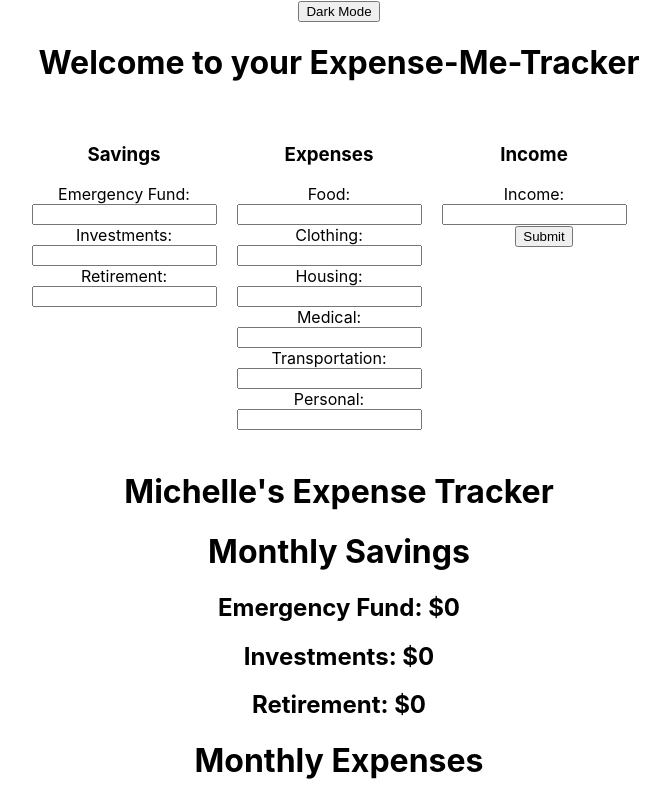
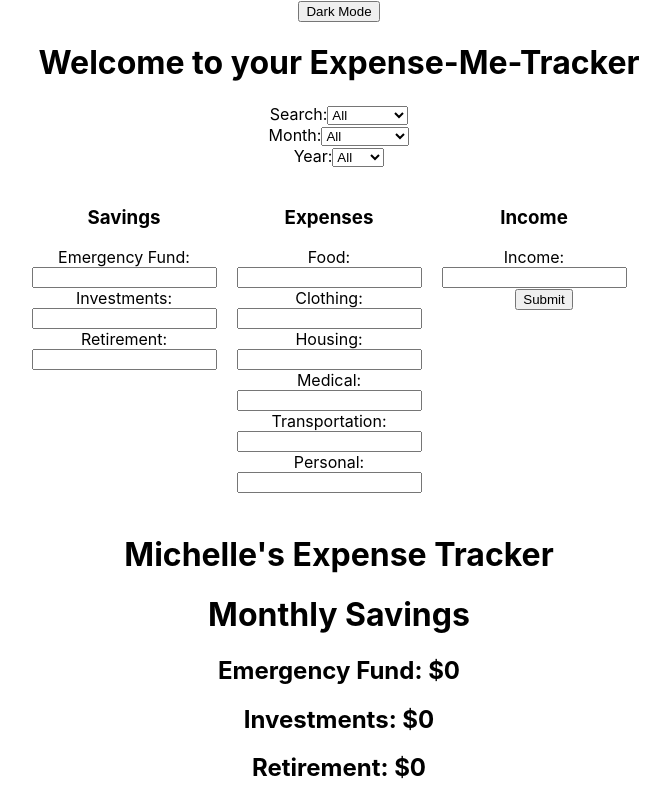
Before and after one commit to michellewong27/expense-me-tracker, a React (Create React App) app in the folder expense-me-tracker/: page / in a window 1280 px wide. Shown: the top 800 px of the page, without its empty margins (301-971 px from the left). Built offline with nearby package versions, Linux system fonts and the light colour scheme.

Commit message:
Filter Containter Class Component

```diff
--- a/expense-me-tracker/src/App.js
+++ b/expense-me-tracker/src/App.js
@@ -3,6 +3,7 @@ import React from 'react';
 import data from './data.js';
 import Form from'./Form';
 import ExpenseListItem from './ExpenseListItem';
+import FilterContainer from './FilterContainer';
 
 class App extends React.Component{
   state = {
@@ -45,6 +46,7 @@ class App extends React.Component{
     <div className="App" style={{backgroundColor: this.state.backgroundColor, color:this.state.fontColor}}>
       <button onClick={this.darkMode}>{this.state.darkModeBtn}</button>
       <h1>Welcome to your Expense-Me-Tracker</h1>
+      <FilterContainer />
       <Form />
       {this.renderExpenses()}
     </div>
--- /dev/null
+++ b/expense-me-tracker/src/FilterContainer.js
@@ -0,0 +1,47 @@
+import React from 'react';
+
+class FilterContainer extends React.Component{
+  render(){
+    return (
+      <div className="filter-options">
+        <form>
+          <label className="filter-label"> Search:
+            <select defaultValue="all">
+              <option value="All">All</option>
+              <option value="Savings">Savings</option>
+              <option value="Expenses">Expenses</option>
+              <option value="Income">Income</option>
+            </select>
+          </label>
+        </form>
+          <label className="filter-label"> Month:
+            <select defaultValue="all">
+              <option value="All">All</option>
+              <option value="January">January</option>
+              <option value="February">February</option>
+              <option value="March">March</option>
+              <option value="April">April</option>
+              <option value="May">May</option>
+              <option value="June">June</option>
+              <option value="July">July</option>
+              <option value="August">August</option>
+              <option value="September">September</option>
+              <option value="October">October</option>
+              <option value="November">November</option>
+              <option value="December">December</option>
+            </select>
+          </label>
+          <label className="filter-label"> Year:
+            <select defaultValue="all">
+              <option value="All">All</option>
+              <option value="2019">2019</option>
+              <option value="2020">2020</option>
+              <option value="2021">2021</option>
+            </select>
+          </label>
+      </div>
+    )
+  }
+}
+
+export default FilterContainer
--- a/expense-me-tracker/src/data.js
+++ b/expense-me-tracker/src/data.js
@@ -2,6 +2,8 @@ const data = [
   {
     id: 1,
     name: "Michelle",
+    month: "January",
+    year: 2021,
     monthly_savings: {
       emergency_fund: 0,
       investments: 0,
@@ -16,6 +18,26 @@ const data = [
       personal: 0
     },
     monthly_income: 100
+  },
+  {
+    id: 1,
+    name: "Michelle",
+    month: "February",
+    year: 2021,
+    monthly_savings: {
+      emergency_fund: 2,
+      investments: 2,
+      retirement: 0
+    },
+    monthly_expenses: {
+      food: 2,
+      clothing: 2,
+      housing: 0,
+      medical: 0,
+      transportation: 0,
+      personal: 0
+    },
+    monthly_income: 200
   }
 ]
 
```
Also changed, not shown: 1 other file (tests, documents, lock files or other folders).
